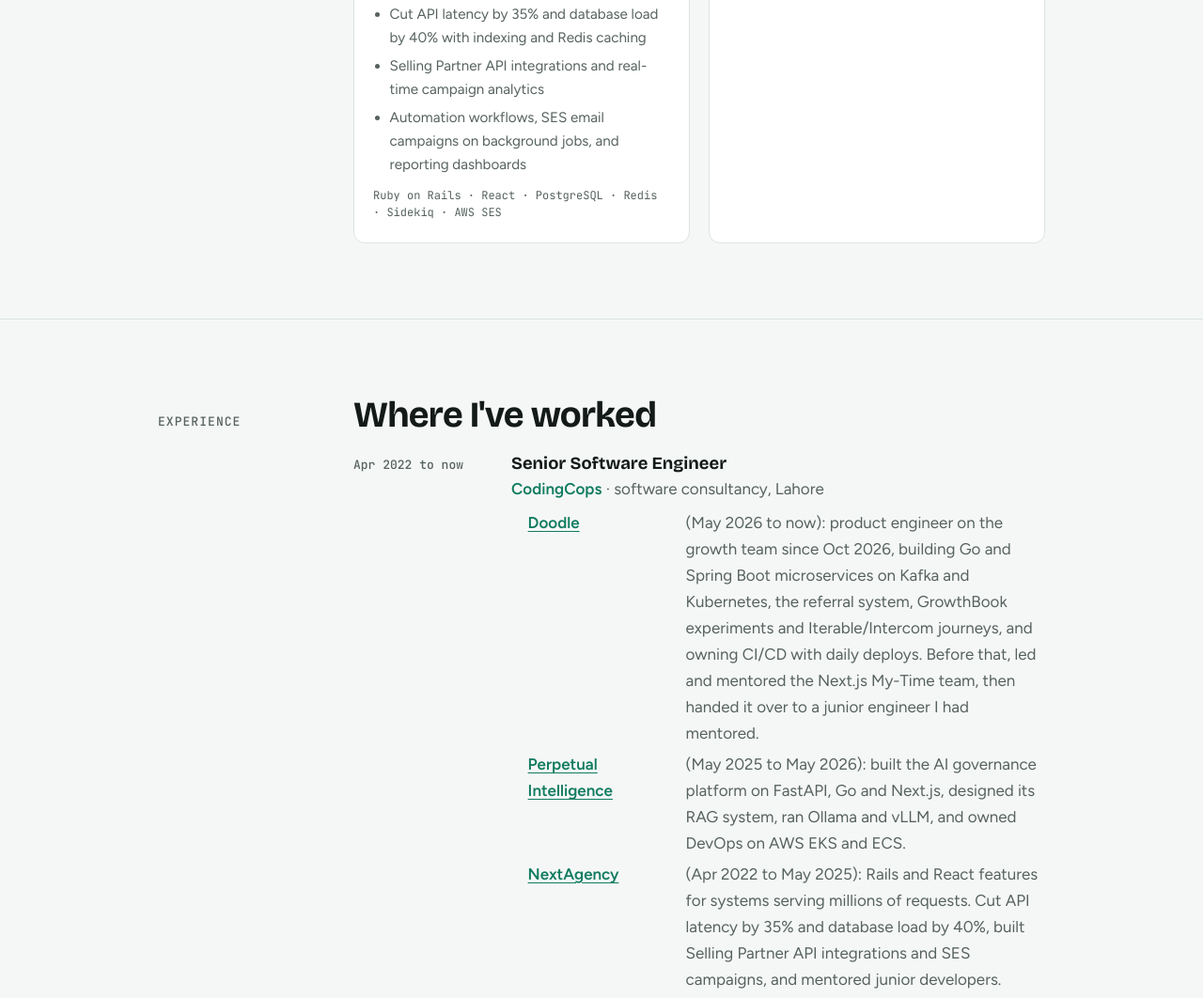
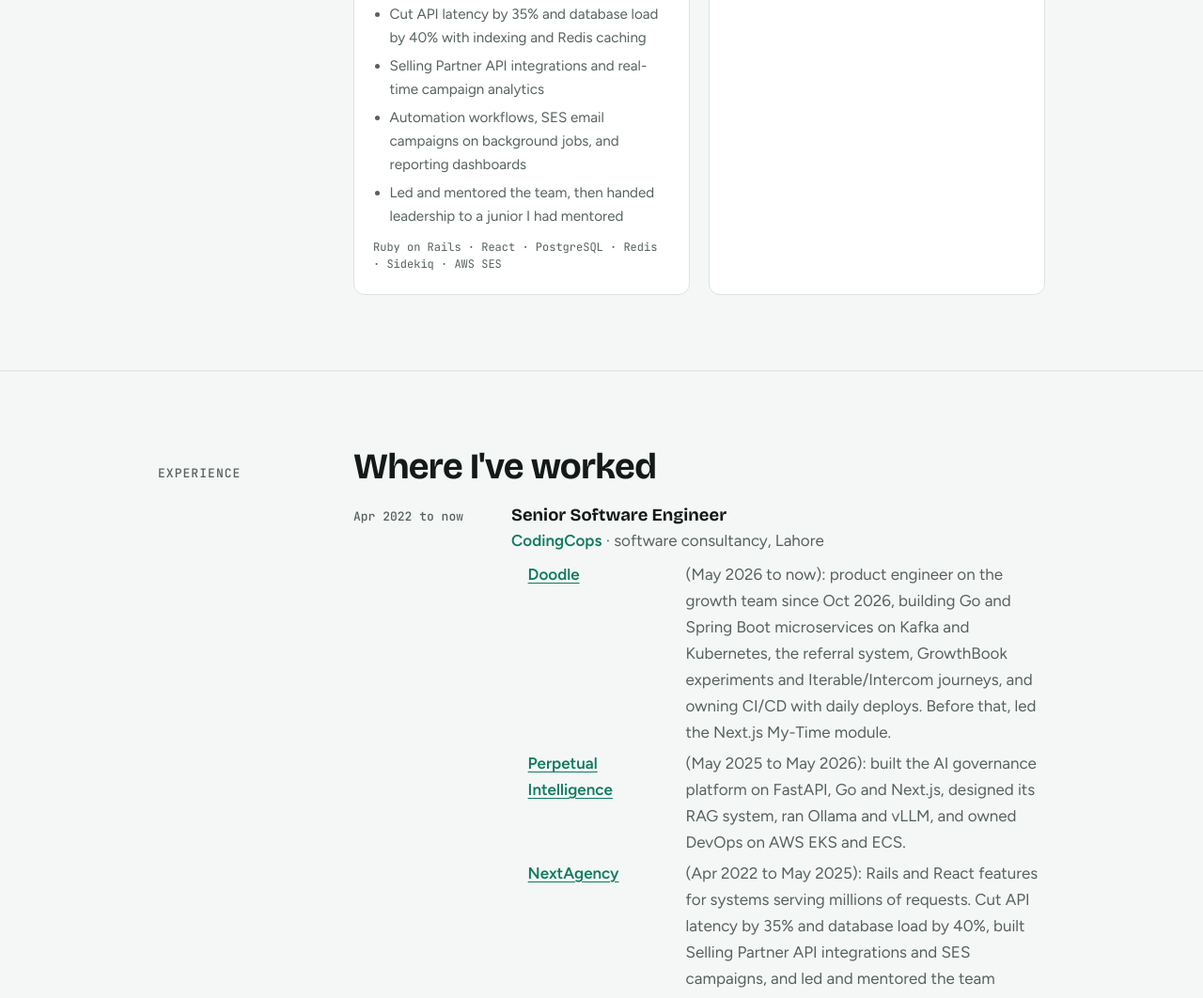
Before and after one commit to half-blood-king/portfiolo, a plain HTML site: page jibran/index.html in a window 1280 px wide. Shown: the part 4467-5529 px from the top of the page at 94% size. Drawn offline with nearby package versions, Linux system fonts and the light colour scheme.

Commit message:
Move team leadership and handover to NextAgency
Co-Authored-By: Claude Opus 5.5 <noreply@anthropic.com>
Claude-Session: https://claude.ai/code/session_01YVMkmxYZMc8S1T6kGH4K64

```diff
--- a/jibran/index.html
+++ b/jibran/index.html
@@ -298,7 +298,6 @@ footer .wrap { display: flex; justify-content: space-between; flex-wrap: wrap; g
                 <li>REST and GraphQL APIs for teams and organizations</li>
                 <li>GitHub API integrations</li>
                 <li>Cloudflare Workers for speed and reliability</li>
-                <li>Led and mentored the team, then handed ownership to a junior before moving to growth</li>
               </ul>
               <p class="tags">Next.js · React · TypeScript · GraphQL · Cloudflare</p>
             </div>
@@ -344,6 +343,7 @@ footer .wrap { display: flex; justify-content: space-between; flex-wrap: wrap; g
                 <li>Cut API latency by 35% and database load by 40% with indexing and Redis caching</li>
                 <li>Selling Partner API integrations and real-time campaign analytics</li>
                 <li>Automation workflows, SES email campaigns on background jobs, and reporting dashboards</li>
+                <li>Led and mentored the team, then handed leadership to a junior I had mentored</li>
               </ul>
               <p class="tags">Ruby on Rails · React · PostgreSQL · Redis · Sidekiq · AWS SES</p>
             </div>
@@ -378,9 +378,9 @@ footer .wrap { display: flex; justify-content: space-between; flex-wrap: wrap; g
               <h3>Senior Software Engineer</h3>
               <span class="org">CodingCops</span> <span class="via">· software consultancy, Lahore</span>
               <ul>
-                <li><strong><a href="https://doodle.com/en/" target="_blank" rel="noopener">Doodle</a></strong> (May 2026 to now): product engineer on the growth team since Oct 2026, building Go and Spring Boot microservices on Kafka and Kubernetes, the referral system, GrowthBook experiments and Iterable/Intercom journeys, and owning CI/CD with daily deploys. Before that, led and mentored the Next.js My-Time team, then handed it over to a junior engineer I had mentored.</li>
+                <li><strong><a href="https://doodle.com/en/" target="_blank" rel="noopener">Doodle</a></strong> (May 2026 to now): product engineer on the growth team since Oct 2026, building Go and Spring Boot microservices on Kafka and Kubernetes, the referral system, GrowthBook experiments and Iterable/Intercom journeys, and owning CI/CD with daily deploys. Before that, led the Next.js My-Time module.</li>
                 <li><strong><a href="https://www.perpetual-intelligence.com/" target="_blank" rel="noopener">Perpetual Intelligence</a></strong> (May 2025 to May 2026): built the AI governance platform on FastAPI, Go and Next.js, designed its RAG system, ran Ollama and vLLM, and owned DevOps on AWS EKS and ECS.</li>
-                <li><strong><a href="https://nextagency.com/" target="_blank" rel="noopener">NextAgency</a></strong> (Apr 2022 to May 2025): Rails and React features for systems serving millions of requests. Cut API latency by 35% and database load by 40%, built Selling Partner API integrations and SES campaigns, and mentored junior developers.</li>
+                <li><strong><a href="https://nextagency.com/" target="_blank" rel="noopener">NextAgency</a></strong> (Apr 2022 to May 2025): Rails and React features for systems serving millions of requests. Cut API latency by 35% and database load by 40%, built Selling Partner API integrations and SES campaigns, and led and mentored the team before handing leadership to a junior engineer I had mentored.</li>
               </ul>
             </div>
           </li>
```
Also changed, not shown: 1 other file.
